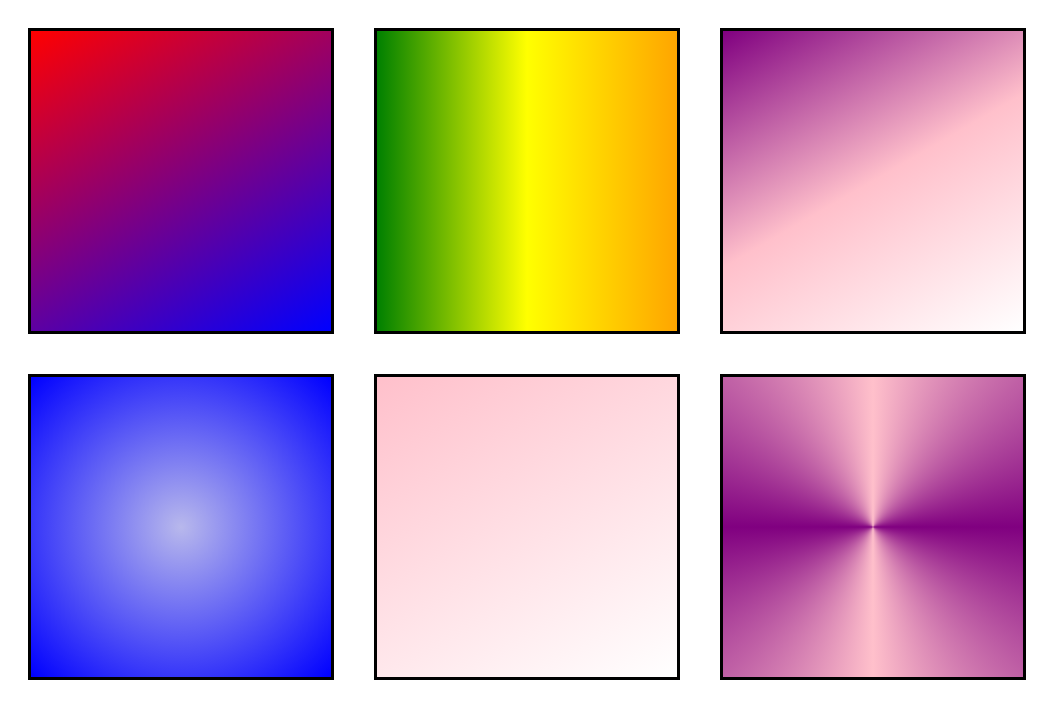
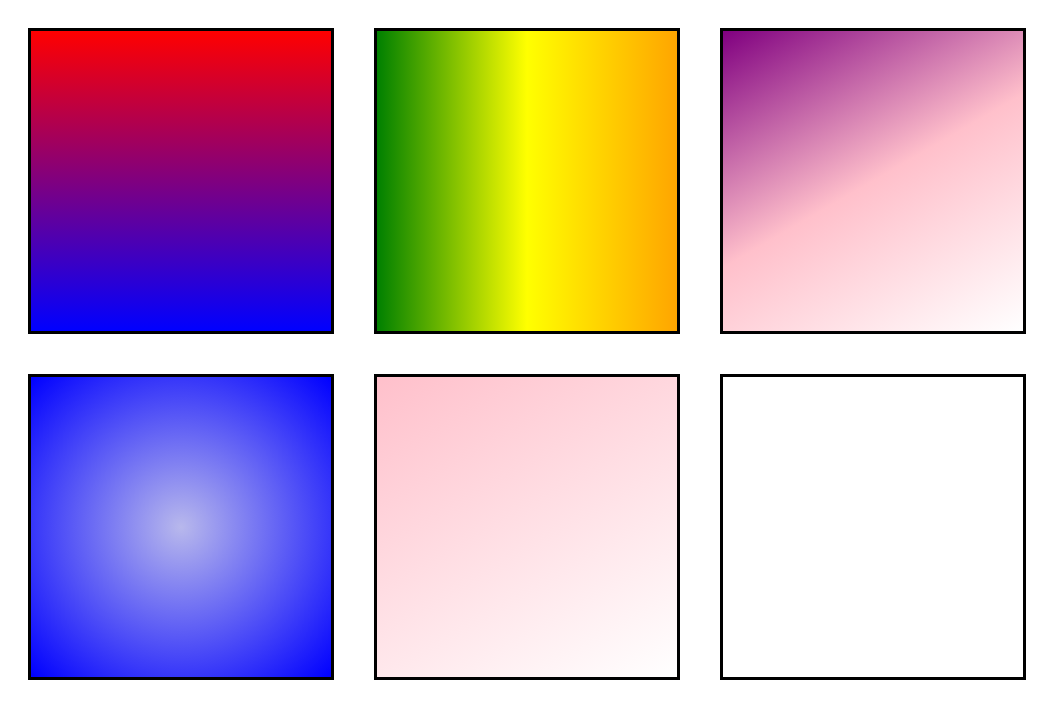
Before and after one commit to avelveesz/html, a plain HTML site: page Gradientes/index.html in a window 1280 px wide. Shown: the whole page, without its empty margins (0-1061 px from the left). Drawn offline with Linux system fonts and the light colour scheme.

Commit message:
Add files via upload
.

```diff
--- a/Gradientes/stye.css
+++ b/Gradientes/stye.css
@@ -10,7 +10,7 @@ body {
     flex-wrap: wrap;
 }
 .caixa1 {
-  background:linear-gradient(150deg, red, blue);
+  background:linear-gradient( red, blue);
   /* cima p baixo */
 }
 .caixa2 {
@@ -28,5 +28,5 @@ body {
       background: linear-gradient(150deg, pink, white);
 }
 .caixa6 {
-    background: conic-gradient(from 90deg at center, purple, pink, purple, pink, purple);
+    background: conic-gradient(from 90deg at center, red yellow, green, blue);
 }
```
